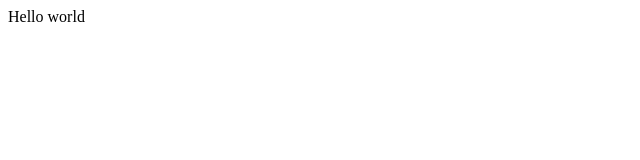
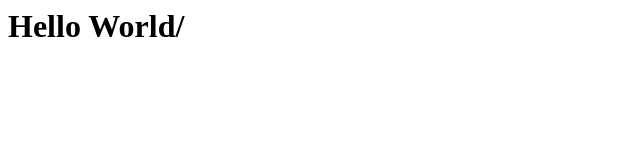
Before and after one commit to talwinder1654/talsinghdev, a plain HTML site: page index.html in a window 1280 px wide. Shown: the whole page, without its empty margins (0-640 px from the left). Drawn offline with Linux system fonts and the light colour scheme.

Commit message:
Update index.html

```diff
--- a/index.html
+++ b/index.html
@@ -1 +1,3 @@
-<head> Hello world </head>
+<body>
+  <h1> Hello World/<h1>
+<body>
```
